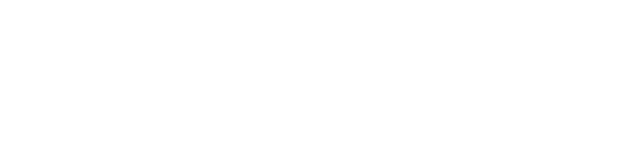
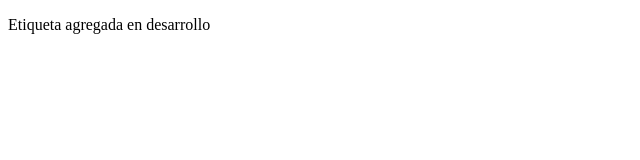
Before and after one commit to genovarino/sistema-de-registro, a plain HTML site: page index.html in a window 1280 px wide. Shown: the whole page, without its empty margins (0-640 px from the left). Drawn offline with Linux system fonts and the light colour scheme.

Commit message:
Actualizacion del index

```diff
--- a/index.html
+++ b/index.html
@@ -6,6 +6,6 @@
     <title>Sistema de Registro de Juegos</title>
 </head>
 <body>
-
+    <p>Etiqueta agregada en desarrollo</p>
 </body>
 </html>
```
